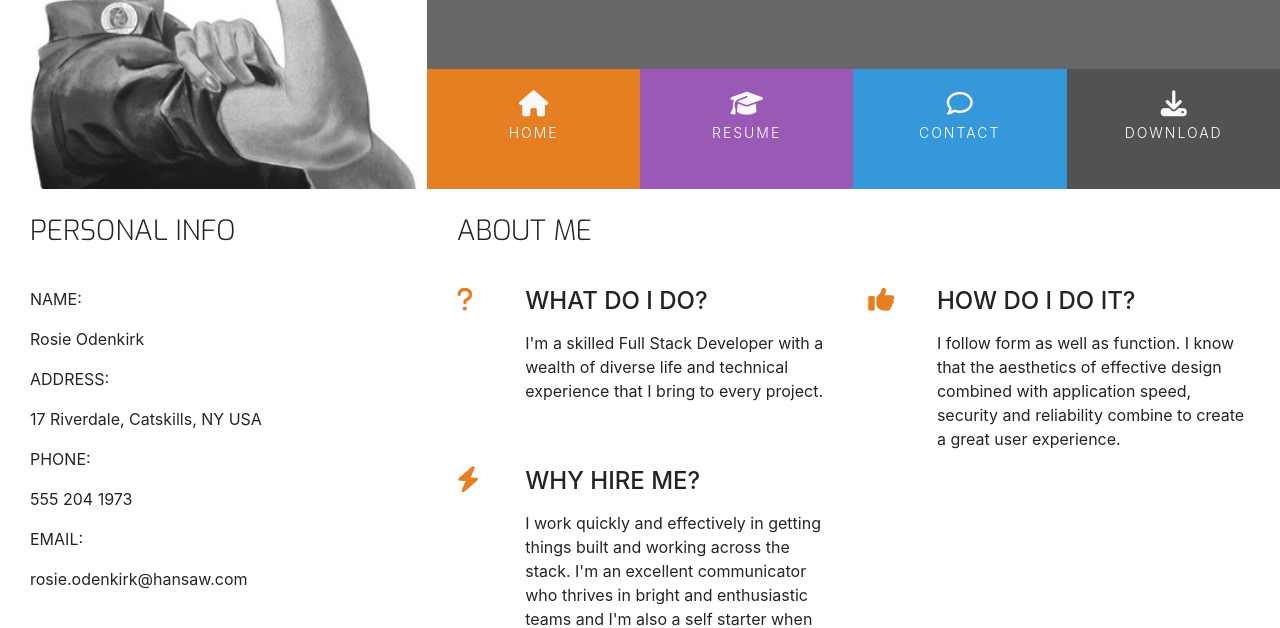
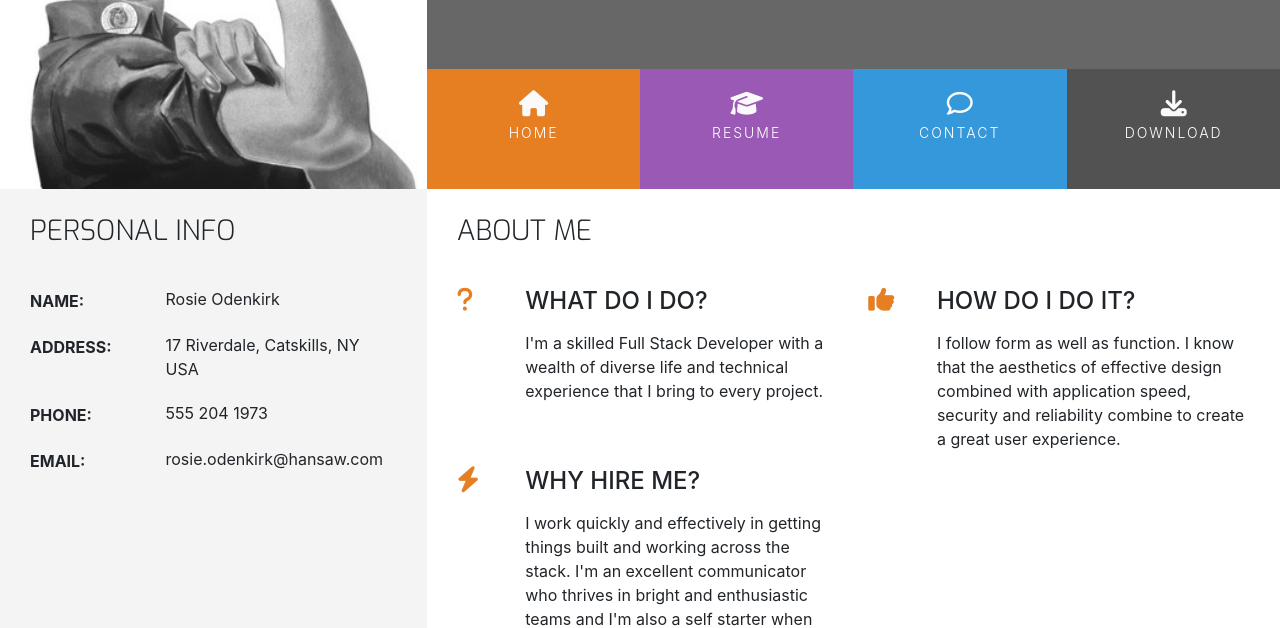
Before and after one commit to lunartechfreek/ucd-resume, a plain HTML site: page index.html in a window 1280 px wide. Shown: the part 180-808 px from the top of the page. Drawn offline with nearby package versions, Linux system fonts and the light colour scheme.

Commit message:
Style personal info section

```diff
--- a/assets/css/style.css
+++ b/assets/css/style.css
@@ -8,6 +8,10 @@
 
 .bg-color-three-reasons {
     background-color: #ffffff;
+}
+
+.bg-color-personal-info {
+    background-color: #f4f4f4;
 }
 
 .ui-menu-color-home {
@@ -218,3 +222,39 @@ footer {
 .three-reasons-heading {
     margin-bottom: 15px;
 }
+
+/* ------------------------------ Personal Info */
+
+.personal-info-item {
+    margin-bottom: 20px;
+    display: block;
+    clear: both;
+}
+
+.personal-info-item .key,
+.personal-info-item .value {
+    padding-right: 8px;
+    display: inline-block;
+}
+
+.personal-info-item .key p,
+.personal-info-item .value p {
+    margin: 0;
+}
+
+.personal-info-item .key {
+    width: 30%;
+    margin-right: 21px;
+    padding-top: 2px;
+    vertical-align: top;
+}
+
+.personal-info-item .key p {
+    font-weight: 700;
+}
+
+.personal-info-item .value {
+    position: relative;
+    width: 60%;
+
+}
```
